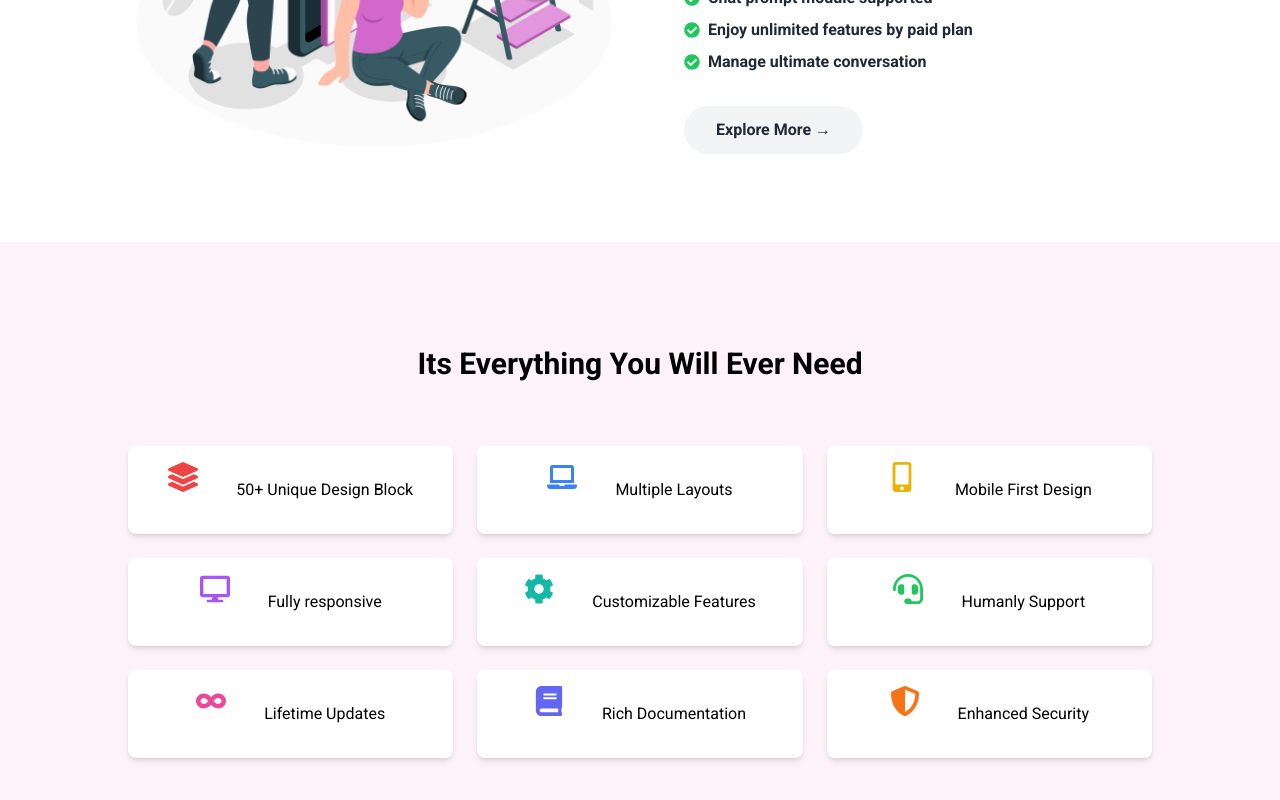
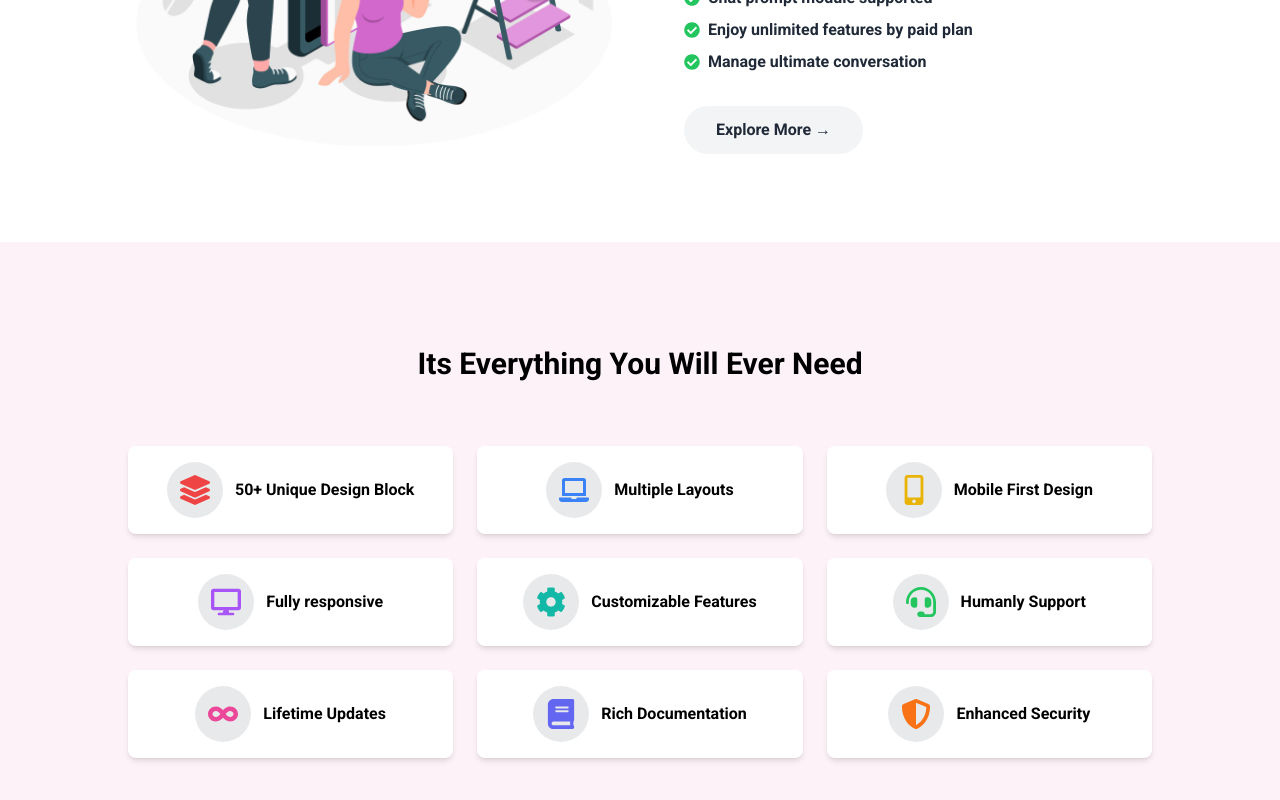
Before and after one commit to moonspark78/TrackP_NextJS, a Next.js app: page / in a window 1280 px wide. Shown: the part 1774-2574 px from the top of the page. Built offline with nearby package versions, Linux system fonts and the light colour scheme.

Commit message:
📈done the  features  sections  📈

```diff
--- a/components/Home/Feature/Feature.tsx
+++ b/components/Home/Feature/Feature.tsx
@@ -49,10 +49,10 @@ const Feature = () => {
             <div className='grid mt-16 grid-cols-1 sm:grid-cols-2 lg:grid-cols-3 gap-6'>
                 {features.map((feature, index) => (
                     <div key={index} className='flex items-center justify-center p-4 bg-white rounded-lg shadow-md space-x-3'>
-                            <div className='text-3xl w-14 h-14'>
+                            <div className='text-3xl w-14 h-14 bg-gray-800 bg-opacity-10 flex items-center justify-center flex-col  rounded-full'>
                                 <span>{feature.icon}</span>
                             </div>
-                            <span>{feature.text}</span>
+                            <span className='font-semibold'>{feature.text}</span>
 
                     </div>
                 ))}
```
